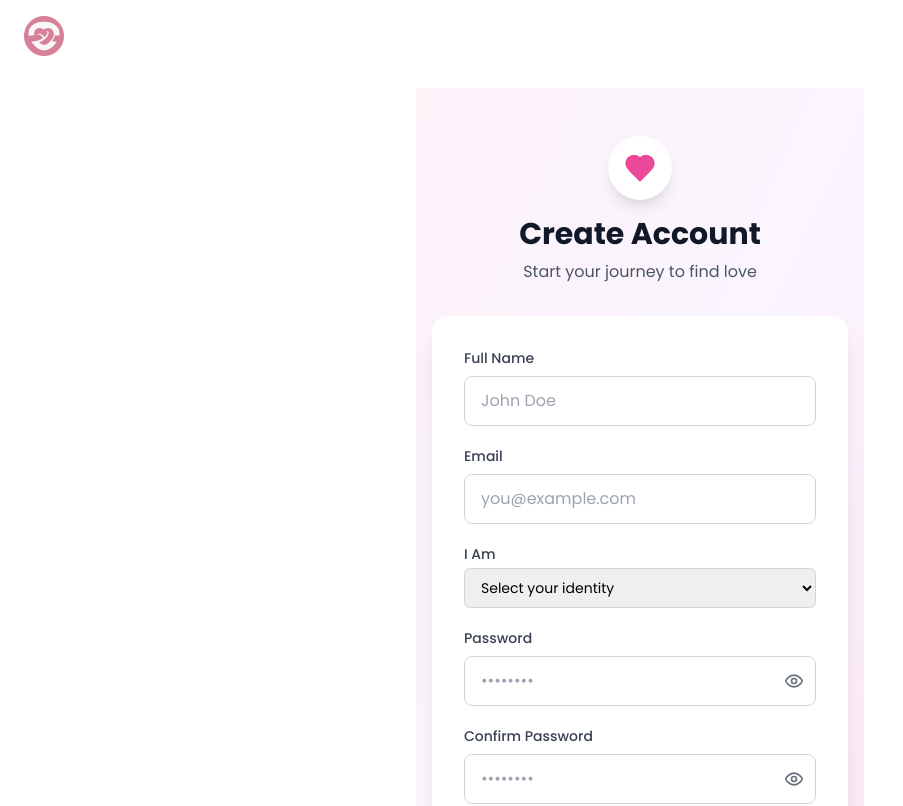
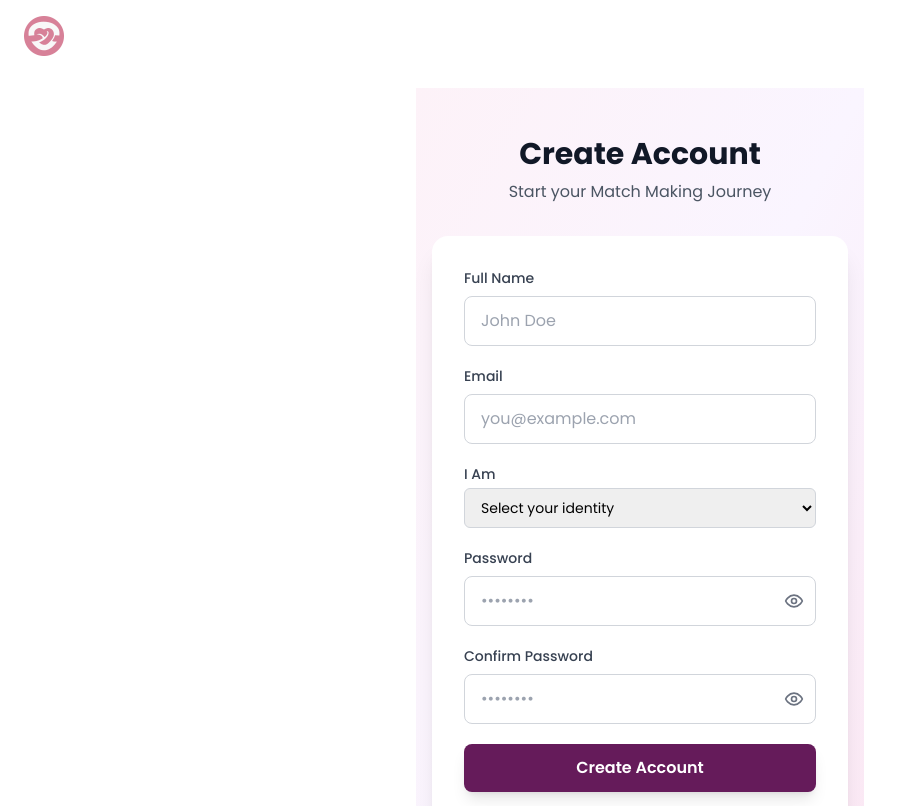
Before and after one commit to Jaycreated/dating, a React (Vite) app in the folder frontend/: page /register in a window 1280 px wide. Shown: the top 806 px of the page, without its empty margins (0-903 px from the left). Built offline with nearby package versions, Linux system fonts and the light colour scheme.

Commit message:
register

```diff
--- a/frontend/src/components/forms/Button.tsx
+++ b/frontend/src/components/forms/Button.tsx
@@ -20,8 +20,8 @@ export const Button = ({
   const baseStyles = 'font-semibold py-3 px-6 rounded-lg shadow-lg transition-all duration-200 disabled:opacity-50 disabled:cursor-not-allowed flex items-center justify-center gap-2';
 
   const variantStyles = {
-    primary: 'bg-purple-800 hover:bg-purple-900 text-white hover:shadow-xl transform hover:scale-[1.02] disabled:transform-none',
-    secondary: 'bg-white hover:bg-gray-50 text-purple-800 border-2 border-purple-800',
+    primary: 'bg-[#651B5A] text-white hover:shadow-xl transform hover:scale-[1.02] disabled:transform-none',
+    secondary: 'bg-white hover:bg-gray-50 text-[#651B5A] border-2 border-[#651B5A',
     ghost: 'bg-transparent hover:bg-gray-100 text-gray-700',
   };
 
--- a/frontend/src/pages/Register.tsx
+++ b/frontend/src/pages/Register.tsx
@@ -58,15 +58,12 @@ const Register = () => {
   const passwordsMatch = values.password && values.confirmPassword && values.password === values.confirmPassword;
 
   return (
-    <div className="min-h-screen bg-gradient-to-br from-pink-50 via-purple-50 to-pink-100 flex items-center justify-center px-4 py-12">
+    <div className="min-h-screen bg-gradient-to-br from-pink-50 via-purple-50 to-pink-100 flex items-center justify-center px-4 py-8 md:py-12">
       <div className="max-w-md w-full">
         {/* Logo */}
         <div className="text-center mb-8">
-          <div className="inline-flex items-center justify-center w-16 h-16 bg-white rounded-full shadow-lg mb-4">
-            <Heart className="w-8 h-8 text-pink-500 fill-pink-500" />
-          </div>
           <h1 className="text-3xl font-bold text-gray-900">Create Account</h1>
-          <p className="text-gray-600 mt-2">Start your journey to find love</p>
+          <p className="text-gray-600 mt-2">Start your Match Making Journey</p>
         </div>
 
         {/* Register Form */}
```
